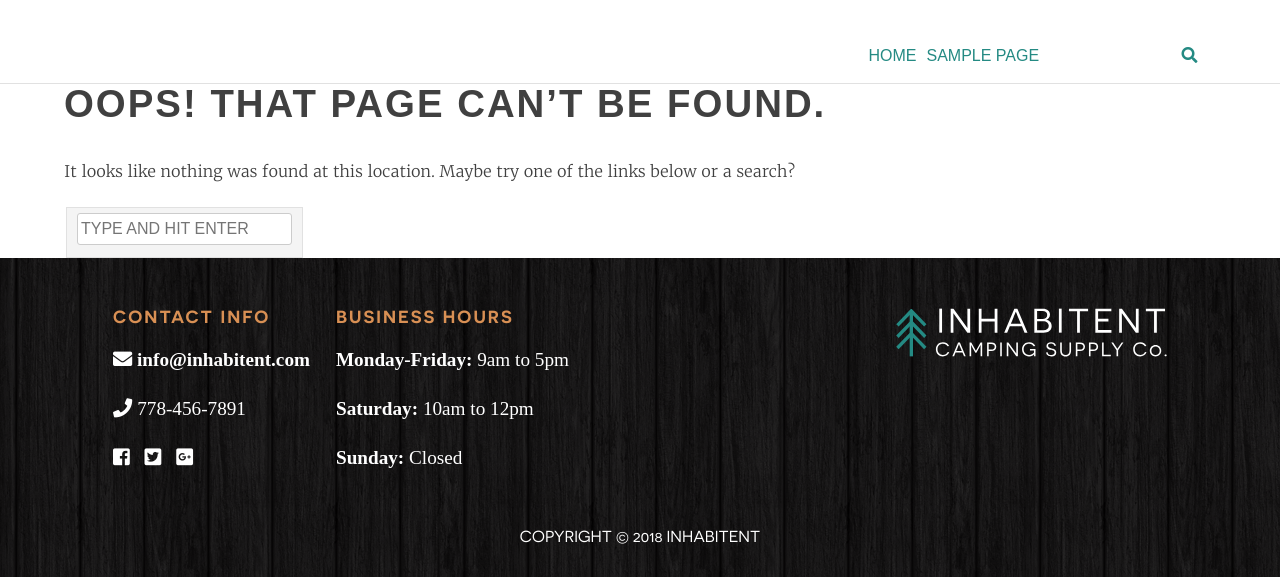
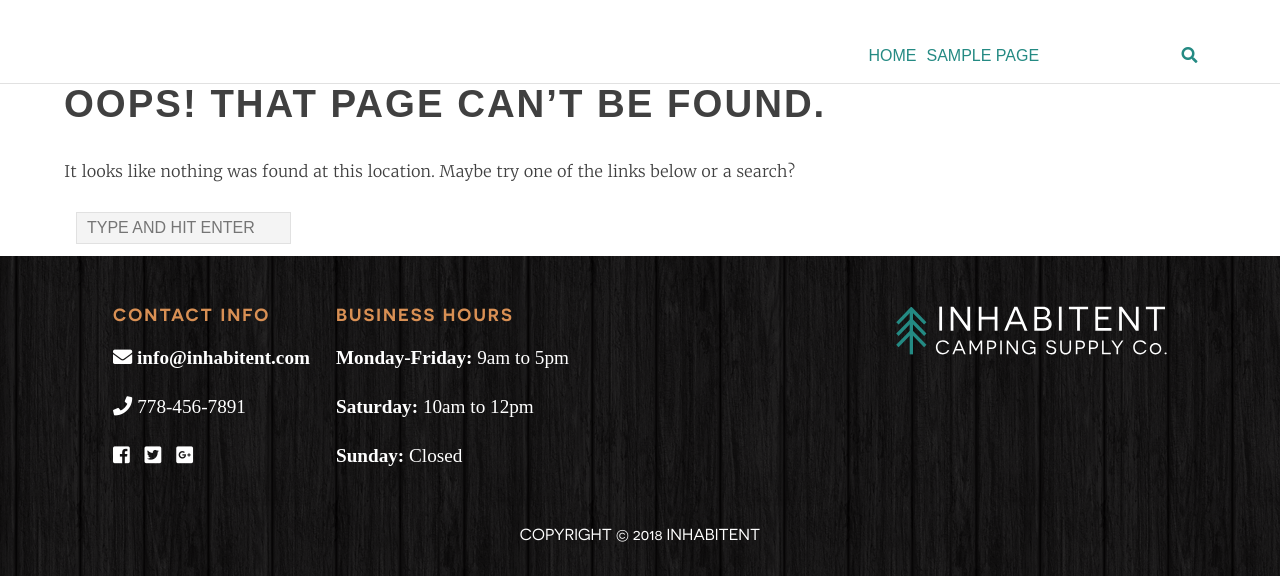
Before and after one commit to vbertoletti/inhabitent-site, a WordPress theme: template themes/inhabitent-theme/404.php in a window 1280 px wide. Shown: the top 577 px of the page. Run offline with PHP 8.4 and a stand-in for WordPress, Linux system fonts and the light colour scheme; the site name, menu and one post (Sample post) are stand-ins, and other content is empty; some libraries are stand-ins or nearby versions.

Commit message:
Worked on 404 details

```diff
--- a/themes/inhabitent-theme/sass/_404.scss
+++ b/themes/inhabitent-theme/sass/_404.scss
@@ -51,17 +51,23 @@
   }
 
   .error-form fieldset {
-    width: 200px;
+
     color: #666;
-    background-color: #f4f4f4;
-    border: 1px solid #e1e1e1;
+    background-color: transparent;
     border-radius: 0;
+
+   .search-field {
+        width: 200px;
+        color: #666;
+        background-color: #f4f4f4;
+        border-radius: 0;
+        border: 1px solid #e1e1e1;
+        padding-left: 10px;
+    }
 
     i {
       display:none;
     }
-
   }
 
-
 }
--- a/themes/inhabitent-theme/style.css
+++ b/themes/inhabitent-theme/style.css
@@ -1661,11 +1661,16 @@ object {
   font-family: 'Merriweather'; }
 
 .error404 .error-form fieldset {
-  width: 200px;
   color: #666;
-  background-color: #f4f4f4;
-  border: 1px solid #e1e1e1;
+  background-color: transparent;
   border-radius: 0; }
+  .error404 .error-form fieldset .search-field {
+    width: 200px;
+    color: #666;
+    background-color: #f4f4f4;
+    border-radius: 0;
+    border: 1px solid #e1e1e1;
+    padding-left: 10px; }
   .error404 .error-form fieldset i {
     display: none; }
 
```
Also changed, not shown: themes/inhabitent-theme/build/css/style.min.css.
